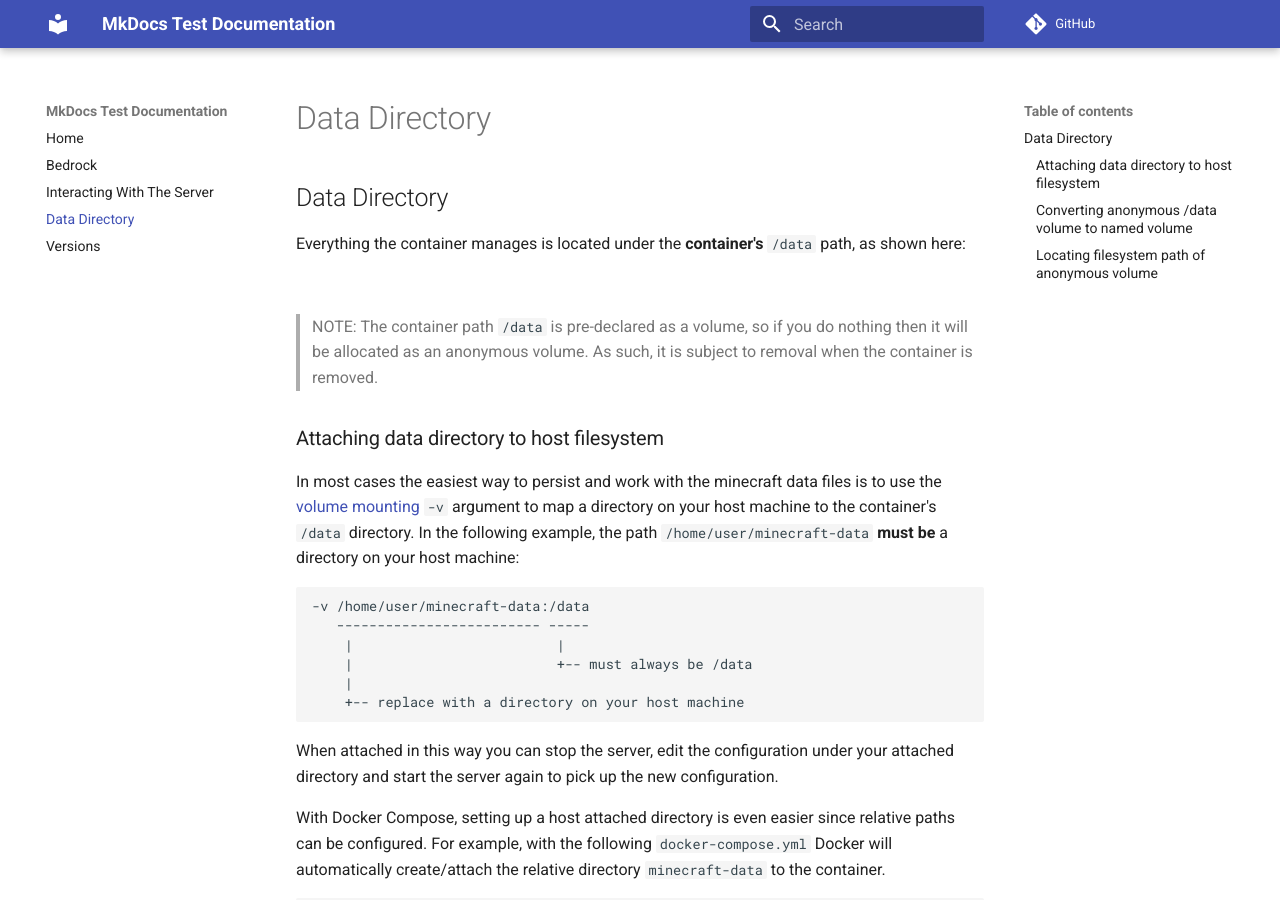
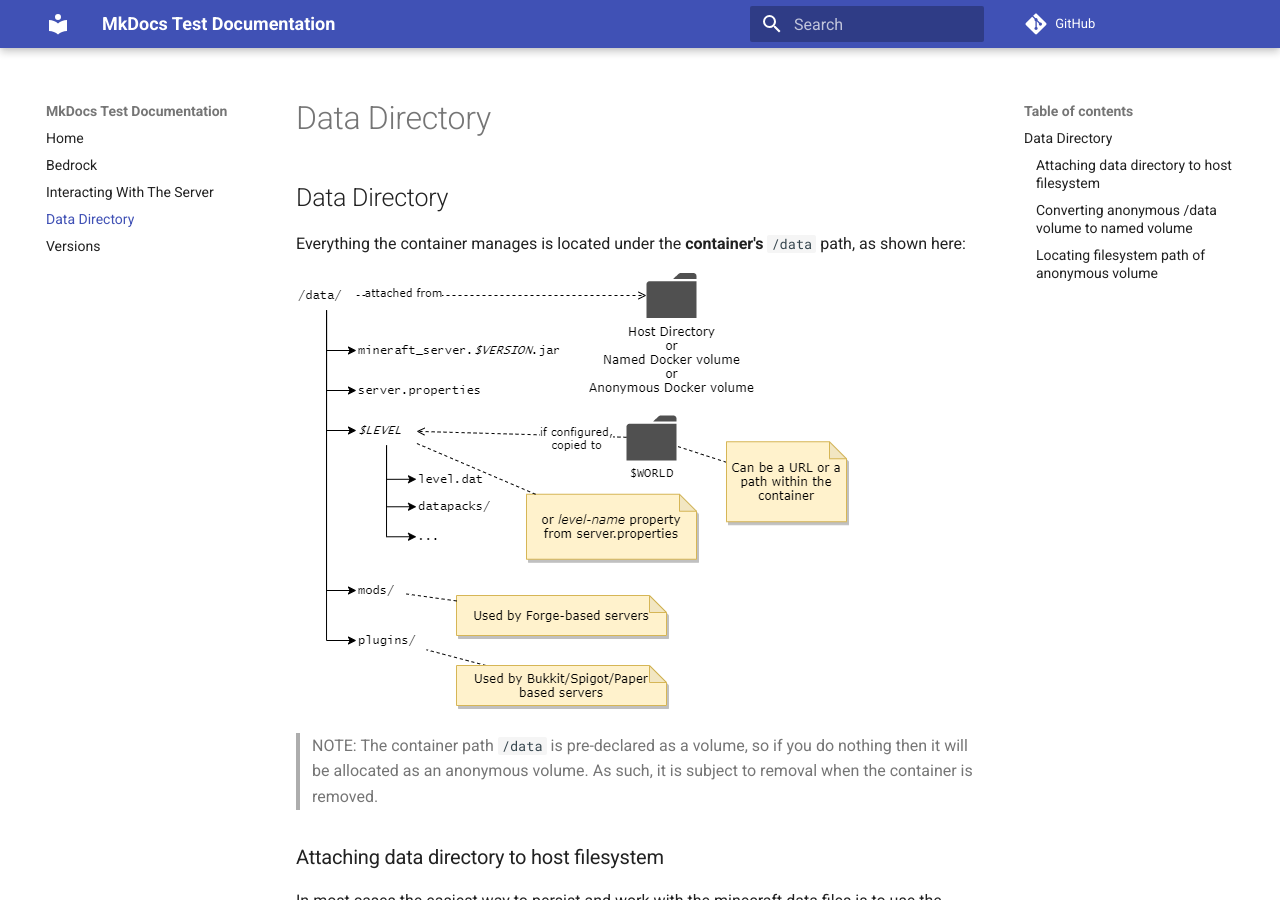
Before and after one commit to camalot/mkdocs-test, an MkDocs documentation site: the page built from docs/data-directory.md, in a window 1280 px wide and 900 px high. Built offline with MkDocs 1.6.1 and Material for MkDocs 9.7.7, drawn with Linux system fonts in a browser that asks for light colours; comment, search, counter and statistics services are not loaded.

Commit message:
fix image path

```diff
--- a/docs/data-directory.md
+++ b/docs/data-directory.md
@@ -2,7 +2,7 @@
 
 Everything the container manages is located under the **container's** `/data` path, as shown here:
 
-![](docs/images/level-vs-world.drawio.png)
+![](images/level-vs-world.drawio.png)
 
 > NOTE: The container path `/data` is pre-declared as a volume, so if you do nothing then it will be allocated as an anonymous volume. As such, it is subject to removal when the container is removed.
 
```
